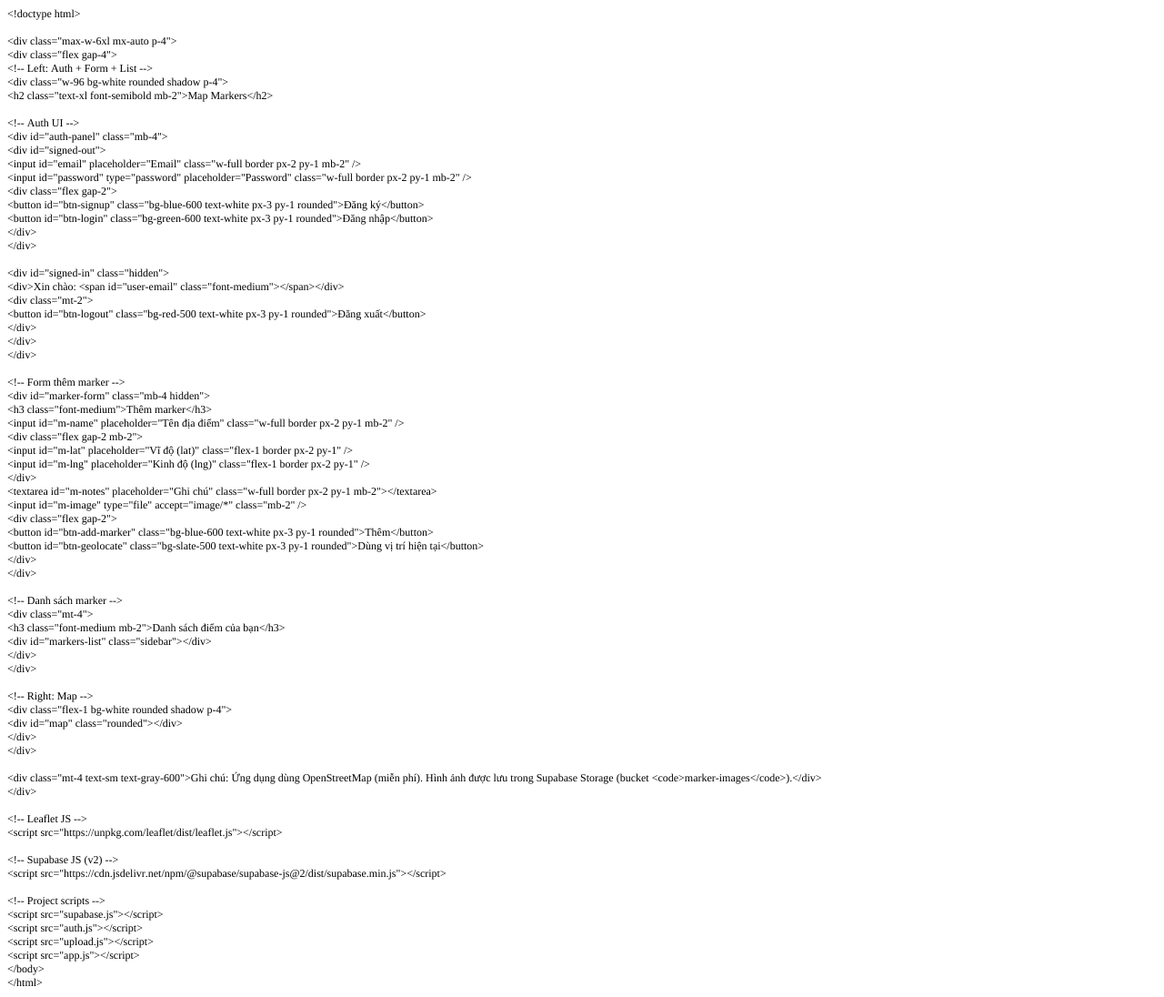
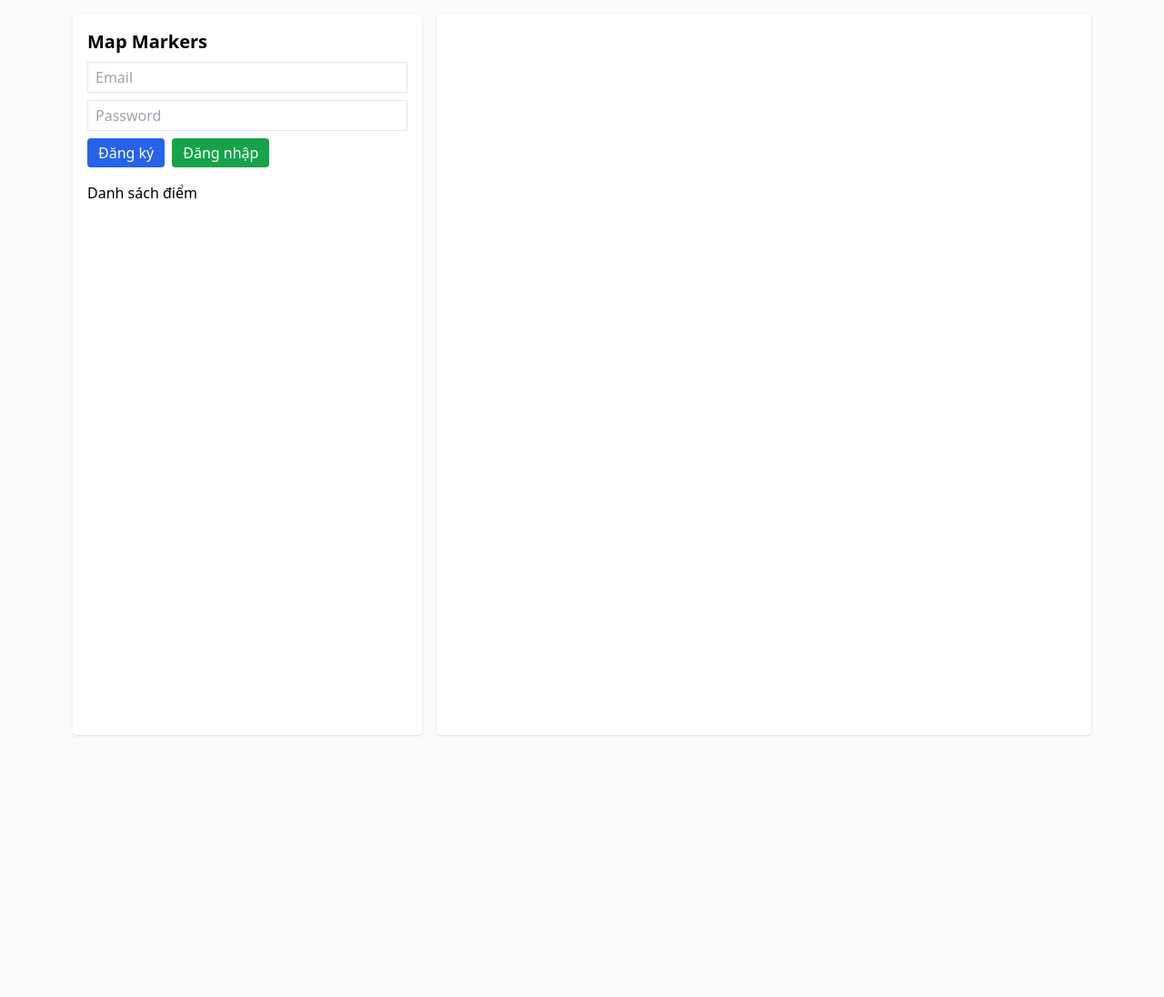
Before and after one commit to vinh-dotcom/map-project, a plain HTML site: page index.html in a window 1280 px wide. Shown: the whole page at 91% size. After the commit the page ends 824 px from the top, so only its background shows below. Drawn offline with nearby package versions, Linux system fonts and the light colour scheme.

Commit message:
Refactor index.html for map project layout
Updated HTML structure and added Tailwind CSS and Leaflet integration. Enhanced the layout with a sidebar for markers and an interactive map.

```diff
--- a/index.html
+++ b/index.html
@@ -1,89 +1,91 @@
-<!DOCTYPE html PUBLIC "-//W3C//DTD HTML 4.01//EN" "http://www.w3.org/TR/html4/strict.dtd">
-<html>
+<!doctype html>
+<html lang="vi">
 <head>
-  <meta http-equiv="Content-Type" content="text/html; charset=utf-8">
-  <meta http-equiv="Content-Style-Type" content="text/css">
-  <title></title>
-  <meta name="Generator" content="Cocoa HTML Writer">
-  <meta name="CocoaVersion" content="2487.7">
-  <style type="text/css">
-    p.p1 {margin: 0.0px 0.0px 0.0px 0.0px; font: 12.0px Times; -webkit-text-stroke: #000000}
-    p.p2 {margin: 0.0px 0.0px 0.0px 0.0px; font: 12.0px Times; -webkit-text-stroke: #000000; min-height: 14.0px}
-    span.s1 {font-kerning: none}
+  <meta charset="utf-8" />
+  <meta name="viewport" content="width=device-width,initial-scale=1" />
+  <title>Map Project</title>
+
+  <!-- Tailwind CSS -->
+  <script src="https://cdn.tailwindcss.com"></script>
+
+  <!-- Leaflet CSS -->
+  <link rel="stylesheet" href="https://unpkg.com/leaflet/dist/leaflet.css" />
+
+  <style>
+    #map { height: 70vh; }
+    .sidebar { height: 70vh; overflow:auto; }
   </style>
 </head>
-<body>
-<p class="p1"><span class="s1">&lt;!doctype html&gt;</span></p>
-<p class="p2"><span class="s1"></span><br></p>
-<p class="p1"><span class="s1">&lt;div class="max-w-6xl mx-auto p-4"&gt;</span></p>
-<p class="p1"><span class="s1">&lt;div class="flex gap-4"&gt;</span></p>
-<p class="p1"><span class="s1">&lt;!-- Left: Auth + Form + List --&gt;</span></p>
-<p class="p1"><span class="s1">&lt;div class="w-96 bg-white rounded shadow p-4"&gt;</span></p>
-<p class="p1"><span class="s1">&lt;h2 class="text-xl font-semibold mb-2"&gt;Map Markers&lt;/h2&gt;</span></p>
-<p class="p2"><span class="s1"></span><br></p>
-<p class="p1"><span class="s1">&lt;!-- Auth UI --&gt;</span></p>
-<p class="p1"><span class="s1">&lt;div id="auth-panel" class="mb-4"&gt;</span></p>
-<p class="p1"><span class="s1">&lt;div id="signed-out"&gt;</span></p>
-<p class="p1"><span class="s1">&lt;input id="email" placeholder="Email" class="w-full border px-2 py-1 mb-2" /&gt;</span></p>
-<p class="p1"><span class="s1">&lt;input id="password" type="password" placeholder="Password" class="w-full border px-2 py-1 mb-2" /&gt;</span></p>
-<p class="p1"><span class="s1">&lt;div class="flex gap-2"&gt;</span></p>
-<p class="p1"><span class="s1">&lt;button id="btn-signup" class="bg-blue-600 text-white px-3 py-1 rounded"&gt;Đăng ký&lt;/button&gt;</span></p>
-<p class="p1"><span class="s1">&lt;button id="btn-login" class="bg-green-600 text-white px-3 py-1 rounded"&gt;Đăng nhập&lt;/button&gt;</span></p>
-<p class="p1"><span class="s1">&lt;/div&gt;</span></p>
-<p class="p1"><span class="s1">&lt;/div&gt;</span></p>
-<p class="p2"><span class="s1"></span><br></p>
-<p class="p1"><span class="s1">&lt;div id="signed-in" class="hidden"&gt;</span></p>
-<p class="p1"><span class="s1">&lt;div&gt;Xin chào: &lt;span id="user-email" class="font-medium"&gt;&lt;/span&gt;&lt;/div&gt;</span></p>
-<p class="p1"><span class="s1">&lt;div class="mt-2"&gt;</span></p>
-<p class="p1"><span class="s1">&lt;button id="btn-logout" class="bg-red-500 text-white px-3 py-1 rounded"&gt;Đăng xuất&lt;/button&gt;</span></p>
-<p class="p1"><span class="s1">&lt;/div&gt;</span></p>
-<p class="p1"><span class="s1">&lt;/div&gt;</span></p>
-<p class="p1"><span class="s1">&lt;/div&gt;</span></p>
-<p class="p2"><span class="s1"></span><br></p>
-<p class="p1"><span class="s1">&lt;!-- Form thêm marker --&gt;</span></p>
-<p class="p1"><span class="s1">&lt;div id="marker-form" class="mb-4 hidden"&gt;</span></p>
-<p class="p1"><span class="s1">&lt;h3 class="font-medium"&gt;Thêm marker&lt;/h3&gt;</span></p>
-<p class="p1"><span class="s1">&lt;input id="m-name" placeholder="Tên địa điểm" class="w-full border px-2 py-1 mb-2" /&gt;</span></p>
-<p class="p1"><span class="s1">&lt;div class="flex gap-2 mb-2"&gt;</span></p>
-<p class="p1"><span class="s1">&lt;input id="m-lat" placeholder="Vĩ độ (lat)" class="flex-1 border px-2 py-1" /&gt;</span></p>
-<p class="p1"><span class="s1">&lt;input id="m-lng" placeholder="Kinh độ (lng)" class="flex-1 border px-2 py-1" /&gt;</span></p>
-<p class="p1"><span class="s1">&lt;/div&gt;</span></p>
-<p class="p1"><span class="s1">&lt;textarea id="m-notes" placeholder="Ghi chú" class="w-full border px-2 py-1 mb-2"&gt;&lt;/textarea&gt;</span></p>
-<p class="p1"><span class="s1">&lt;input id="m-image" type="file" accept="image/*" class="mb-2" /&gt;</span></p>
-<p class="p1"><span class="s1">&lt;div class="flex gap-2"&gt;</span></p>
-<p class="p1"><span class="s1">&lt;button id="btn-add-marker" class="bg-blue-600 text-white px-3 py-1 rounded"&gt;Thêm&lt;/button&gt;</span></p>
-<p class="p1"><span class="s1">&lt;button id="btn-geolocate" class="bg-slate-500 text-white px-3 py-1 rounded"&gt;Dùng vị trí hiện tại&lt;/button&gt;</span></p>
-<p class="p1"><span class="s1">&lt;/div&gt;</span></p>
-<p class="p1"><span class="s1">&lt;/div&gt;</span></p>
-<p class="p2"><span class="s1"></span><br></p>
-<p class="p1"><span class="s1">&lt;!-- Danh sách marker --&gt;</span></p>
-<p class="p1"><span class="s1">&lt;div class="mt-4"&gt;</span></p>
-<p class="p1"><span class="s1">&lt;h3 class="font-medium mb-2"&gt;Danh sách điểm của bạn&lt;/h3&gt;</span></p>
-<p class="p1"><span class="s1">&lt;div id="markers-list" class="sidebar"&gt;&lt;/div&gt;</span></p>
-<p class="p1"><span class="s1">&lt;/div&gt;</span></p>
-<p class="p1"><span class="s1">&lt;/div&gt;</span></p>
-<p class="p2"><span class="s1"></span><br></p>
-<p class="p1"><span class="s1">&lt;!-- Right: Map --&gt;</span></p>
-<p class="p1"><span class="s1">&lt;div class="flex-1 bg-white rounded shadow p-4"&gt;</span></p>
-<p class="p1"><span class="s1">&lt;div id="map" class="rounded"&gt;&lt;/div&gt;</span></p>
-<p class="p1"><span class="s1">&lt;/div&gt;</span></p>
-<p class="p1"><span class="s1">&lt;/div&gt;</span></p>
-<p class="p2"><span class="s1"></span><br></p>
-<p class="p1"><span class="s1">&lt;div class="mt-4 text-sm text-gray-600"&gt;Ghi chú: Ứng dụng dùng OpenStreetMap (miễn phí). Hình ảnh được lưu trong Supabase Storage (bucket &lt;code&gt;marker-images&lt;/code&gt;).&lt;/div&gt;</span></p>
-<p class="p1"><span class="s1">&lt;/div&gt;</span></p>
-<p class="p2"><span class="s1"></span><br></p>
-<p class="p1"><span class="s1">&lt;!-- Leaflet JS --&gt;</span></p>
-<p class="p1"><span class="s1">&lt;script src="https://unpkg.com/leaflet/dist/leaflet.js"&gt;&lt;/script&gt;</span></p>
-<p class="p2"><span class="s1"></span><br></p>
-<p class="p1"><span class="s1">&lt;!-- Supabase JS (v2) --&gt;</span></p>
-<p class="p1"><span class="s1">&lt;script src="https://cdn.jsdelivr.net/npm/@supabase/supabase-js@2/dist/supabase.min.js"&gt;&lt;/script&gt;</span></p>
-<p class="p2"><span class="s1"></span><br></p>
-<p class="p1"><span class="s1">&lt;!-- Project scripts --&gt;</span></p>
-<p class="p1"><span class="s1">&lt;script src="supabase.js"&gt;&lt;/script&gt;</span></p>
-<p class="p1"><span class="s1">&lt;script src="auth.js"&gt;&lt;/script&gt;</span></p>
-<p class="p1"><span class="s1">&lt;script src="upload.js"&gt;&lt;/script&gt;</span></p>
-<p class="p1"><span class="s1">&lt;script src="app.js"&gt;&lt;/script&gt;</span></p>
-<p class="p1"><span class="s1">&lt;/body&gt;</span></p>
-<p class="p1"><span class="s1">&lt;/html&gt;</span></p>
+
+<body class="bg-slate-50">
+  <div class="max-w-6xl mx-auto p-4">
+    <div class="flex gap-4">
+
+      <!-- LEFT PANEL -->
+      <div class="w-96 bg-white rounded shadow p-4">
+        <h2 class="text-xl font-semibold mb-2">Map Markers</h2>
+
+        <!-- Auth panel -->
+        <div id="auth-panel" class="mb-4">
+          <div id="signed-out">
+            <input id="email" placeholder="Email" class="w-full border px-2 py-1 mb-2" />
+            <input id="password" type="password" placeholder="Password" class="w-full border px-2 py-1 mb-2" />
+            <div class="flex gap-2">
+              <button id="btn-signup" class="bg-blue-600 text-white px-3 py-1 rounded">Đăng ký</button>
+              <button id="btn-login"  class="bg-green-600 text-white px-3 py-1 rounded">Đăng nhập</button>
+            </div>
+          </div>
+
+          <div id="signed-in" class="hidden">
+            <div>Xin chào: <span id="user-email" class="font-medium"></span></div>
+            <div class="mt-2">
+              <button id="btn-logout" class="bg-red-500 text-white px-3 py-1 rounded">Đăng xuất</button>
+            </div>
+          </div>
+        </div>
+
+        <!-- Marker Form -->
+        <div id="marker-form" class="mb-4 hidden">
+          <h3 class="font-medium">Thêm marker</h3>
+          <input id="m-name" placeholder="Tên địa điểm" class="w-full border px-2 py-1 mb-2" />
+
+          <div class="flex gap-2 mb-2">
+            <input id="m-lat" placeholder="Vĩ độ (lat)" class="flex-1 border px-2 py-1" />
+            <input id="m-lng" placeholder="Kinh độ (lng)" class="flex-1 border px-2 py-1" />
+          </div>
+
+          <textarea id="m-notes" placeholder="Ghi chú" class="w-full border px-2 py-1 mb-2"></textarea>
+          <input id="m-image" type="file" accept="image/*" class="mb-2" />
+
+          <div class="flex gap-2">
+            <button id="btn-add-marker" class="bg-blue-600 text-white px-3 py-1 rounded">Thêm</button>
+            <button id="btn-geolocate" class="bg-slate-500 text-white px-3 py-1 rounded">Dùng vị trí</button>
+          </div>
+        </div>
+
+        <!-- Marker list -->
+        <div class="mt-4">
+          <h3 class="font-medium mb-2">Danh sách điểm</h3>
+          <div id="markers-list" class="sidebar"></div>
+        </div>
+      </div>
+
+      <!-- MAP -->
+      <div class="flex-1 bg-white rounded shadow p-4">
+        <div id="map" class="rounded"></div>
+      </div>
+
+    </div>
+  </div>
+
+  <!-- Scripts -->
+  <script src="https://unpkg.com/leaflet/dist/leaflet.js"></script>
+  <script src="https://cdn.jsdelivr.net/npm/@supabase/supabase-js@2/dist/supabase.min.js"></script>
+
+  <script src="supabase.js"></script>
+  <script src="auth.js"></script>
+  <script src="upload.js"></script>
+  <script src="app.js"></script>
+
 </body>
 </html>
```
